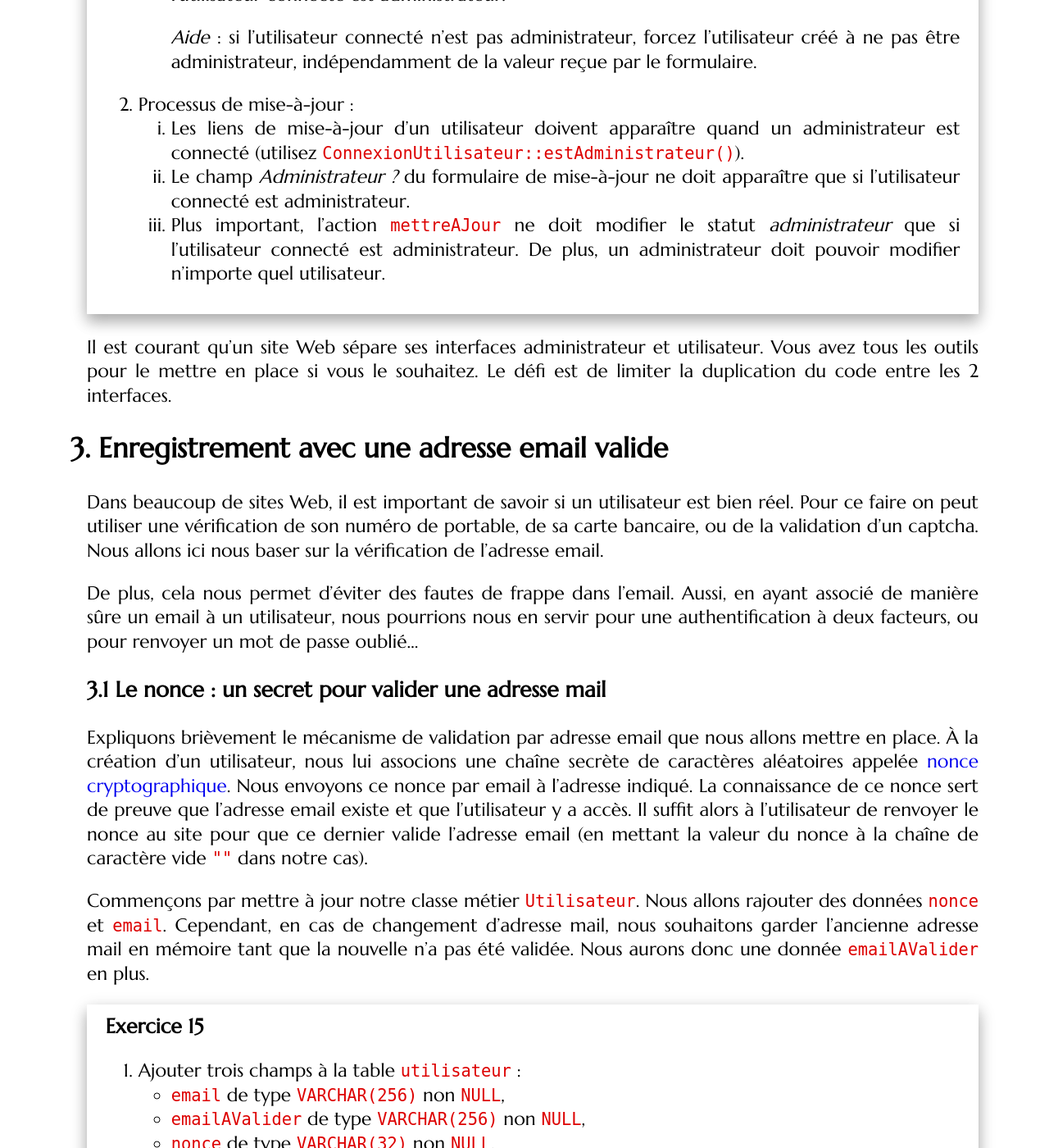
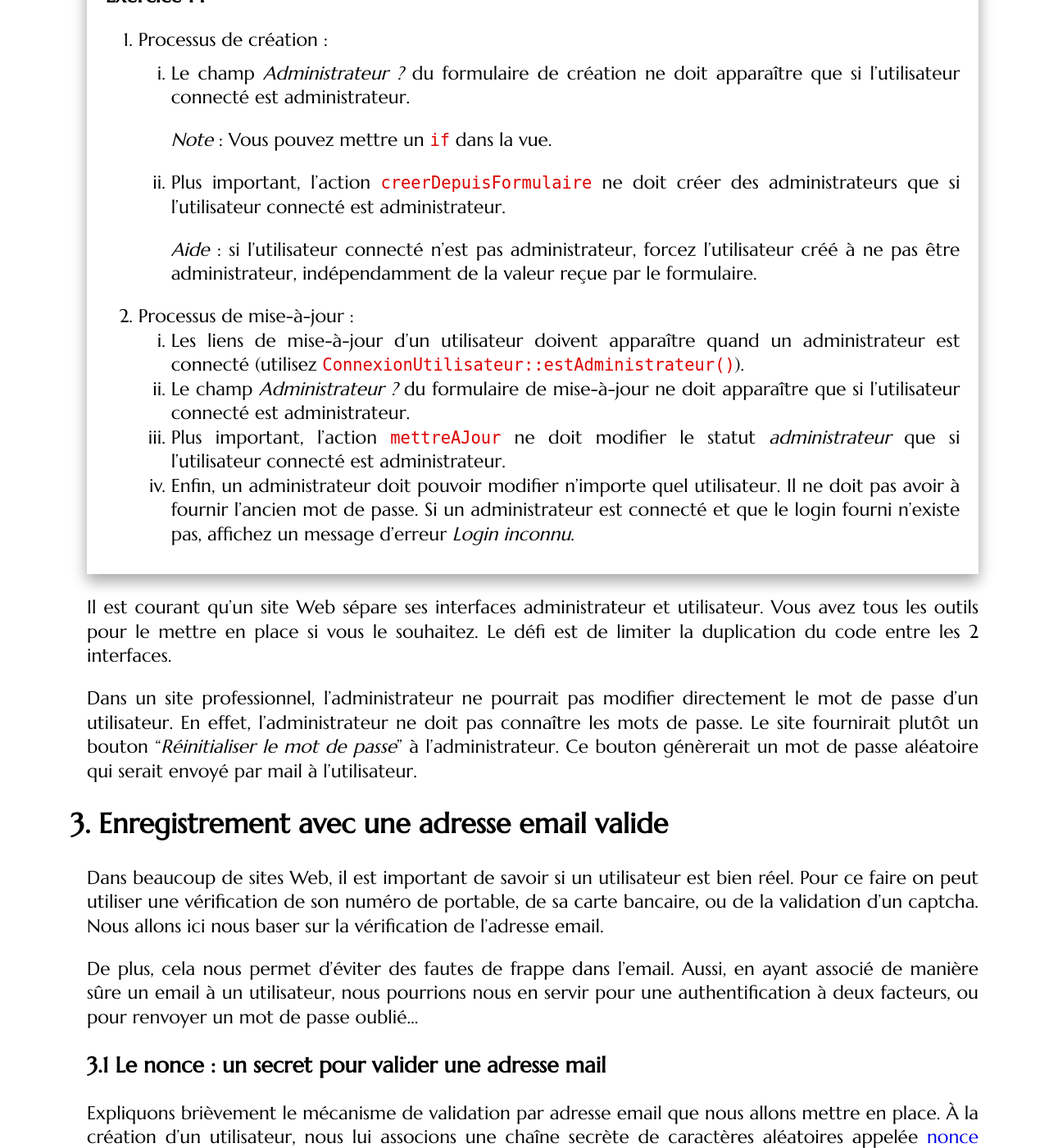
Before and after one commit to romainlebreton/R3.01-DeveloppementWeb, a Jekyll site: the page built from tutorials/tutorial8.md, in a window 1280 px wide and 1400 px high, scrolled down 15805 px. Shown: the whole window at 82% size. Built offline with Jekyll 4.4.1, drawn with Linux system fonts in a browser that asks for light colours; some web fonts are replaced; some of the changed text lies outside the part shown.

Commit message:
TD8 : Retours Petru

````diff
--- a/tutorials/tutorial8.md
+++ b/tutorials/tutorial8.md
@@ -28,8 +28,10 @@ Nous allons stocker le mot de passe d'un utilisateur dans la base de données.
 Cependant, on ne stocke jamais le mot de passe en clair (de manière directement
 lisible) pour plusieurs raisons :
 1. l'utilisateur souhaite que personne ne connaisse son mot de passe, y compris
-   l'administrateur du site Web. De plus, c'est une règle de la CNIL.
-1. Un attaquant qui arriverait à se connecter à la base de données apprendrait
+   l'administrateur du site Web. C'est une règle de la CNIL (Commission
+   nationale de l'informatique et des libertés) qui veille à la protection des
+   données personnelles.
+2. Un attaquant qui arriverait à se connecter à la base de données apprendrait
    directement tous les mots de passe.
 
 #### Idée 1 : Chiffrement
@@ -154,6 +156,11 @@ var_dump(password_verify($mdpClair, $mdpHache1)); // True
 var_dump(password_verify($mdpClair, $mdpHache2)); // True
 ```
 
+L'utilisation d'un sel résout le problème "*L’administrateur peut voir si deux
+utilisateurs ont le même mot de passe*". En effet, les hachés de deux
+utilisateurs ayant le même mot de passe sont différents parce qu'ils utilisent
+des sels différents (car tirés au hasard).
+
 **Problème** :
 * Si un attaquant arrive à lire la base de données (en utilisant une injection
   SQL par exemple), il peut toujours effectuer les attaques suivantes sur les
@@ -186,10 +193,10 @@ var_dump($mdpHache);
 ```
 
 *Explication* : Dans l'esprit, la fonction `hash_hmac` permet d'appliquer un
-salage/hachage en spécifiant le sel. Dans notre cas, on commence par saler avec
-notre poivre secret (*note de l'auteur* : oui cette phrase sonne étrangement
-mais elle est correcte).
-
+salage/hachage en spécifiant le *sel*. Nous l'utiliserons en spécifiant le *sel*
+`$poivre`. En effet, le poivre joue le même rôle qu'un sel, sauf qu'il n'est pas
+stocké en BD et qu'il est unique au site (il ne change pas à chaque hachage de
+mot de passe).
 
 ### Mise en place de la BDD et des formulaires
 
@@ -302,6 +309,10 @@ Nous allons modifier la création d'un utilisateur.
       dans la classe `Utilisateur`. Elle appelle le constructeur de
       `Utilisateur` en hachant d'abord le mot de passe.
       * Mettez à jour l'action `creerDepuisFormulaire` pour appeler `construireDepuisFormulaire()`.
+      * Puisque `construireDepuisTableau()` n'est présent que dans
+        `AbstractRepository` ou ses classes filles (`UtilisateurRepository`,
+        `VoitureRepository`, ...), passez sa visibilité de `public` à
+        `protected` dans `AbstractRepository` et ses classes filles.
 
 2. Rajoutons au menu de notre site un lien pour s'inscrire. Dans le menu de la
    vue générique `vueGenerale.php`, rajoutez une icône cliquable ![icône
@@ -486,8 +497,8 @@ rentrant manuellement l'action `afficherFormulaireMiseAJour` dans l'URL.
    En cas de problème, utiliser `afficherErreur` pour afficher un message *La
    mise à jour n'est possible que pour l'utilisateur connecté*.
 
-   *Note* : Votre action `afficherFormulaireMiseAJour` doit aussi vérifier que le login donné existe
-   bien ; sinon utiliser `afficherErreur` pour afficher un message *Login inconnu*.
+   *Note :* la succession des `if`, `else`, `if` pourrait être évité en
+   utilisant des `return;` dans chaque cas d'erreur. Ce style de codage est plus sûr car on sait plus facilement dans quel cas on est.
 
 </div>
 
@@ -645,8 +657,11 @@ tous les droits.
    1. Le champ *Administrateur ?* du formulaire de mise-à-jour ne doit
    apparaître que si l'utilisateur connecté est administrateur.
    1. Plus important, l'action `mettreAJour` ne doit modifier le statut
-      *administrateur* que si l'utilisateur connecté est administrateur. De
-      plus, un administrateur doit pouvoir modifier n'importe quel utilisateur.
+      *administrateur* que si l'utilisateur connecté est administrateur.
+   2. Enfin, un administrateur doit pouvoir modifier n'importe quel utilisateur.
+      Il ne doit pas avoir à fournir l'ancien mot de passe. Si un administrateur
+      est connecté et que le login fourni n'existe pas, affichez un message
+      d'erreur *Login inconnu*.
 
    <!--
    Attention un admin doit pouvoir modifier un utilisateur sans donner son ancien mot de passe
@@ -658,6 +673,12 @@ tous les droits.
 Il est courant qu'un site Web sépare ses interfaces administrateur et
 utilisateur. Vous avez tous les outils pour le mettre en place si vous le
 souhaitez. Le défi est de limiter la duplication du code entre les 2 interfaces.
+
+Dans un site professionnel, l'administrateur ne pourrait pas modifier
+directement le mot de passe d'un utilisateur. En effet, l'administrateur ne doit
+pas connaître les mots de passe. Le site fournirait plutôt un bouton
+"*Réinitialiser le mot de passe*" à l'administrateur. Ce bouton génèrerait un mot
+de passe aléatoire qui serait envoyé par mail à l'utilisateur.
 
 ## Enregistrement avec une adresse email valide
 
````
Also changed, not shown: other parts of tutorials/tutorial8.md (+6 -5 lines), tutorials/tutorial3.md (+1 -1 lines), tutorials/tutorial6.md (+2 -2 lines).
